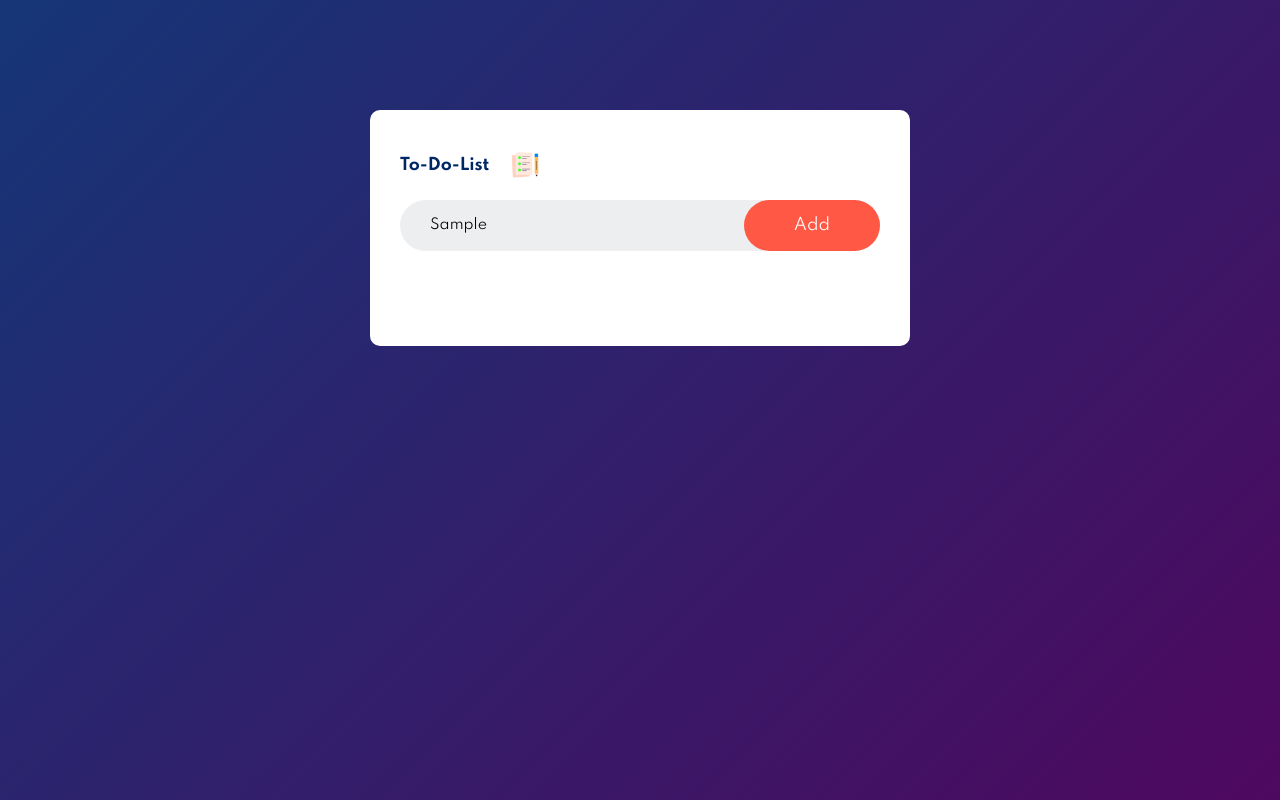
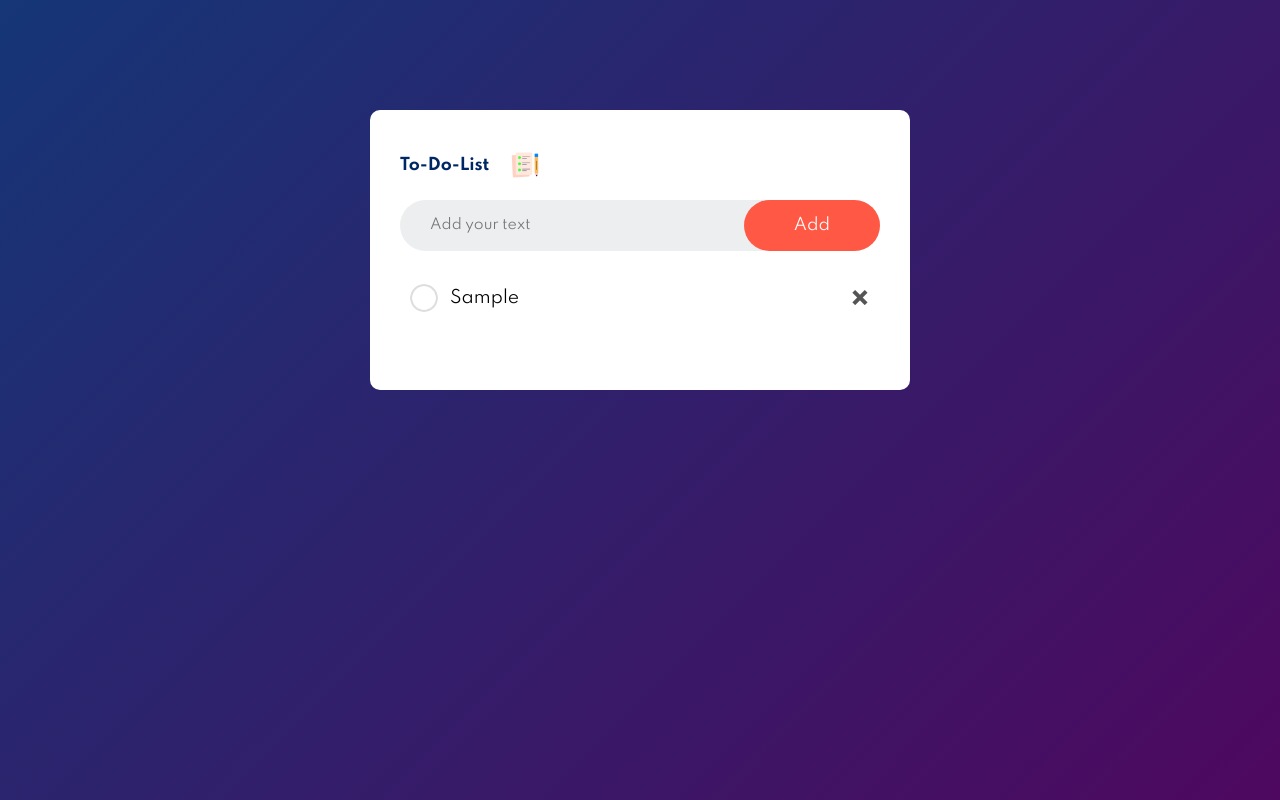
Before and after one commit to Elijah-cod/To-Do-List-App, a plain HTML site: page index.html in a window 1280 px wide. Both pictures are taken after typing "Sample" into the empty fields and a click on the button "Add". Drawn offline with Linux system fonts and the light colour scheme.

Commit message:
Done creating the TO DO list app

```diff
--- a/index.html
+++ b/index.html
@@ -16,7 +16,7 @@
           <h2>To-Do-List <img src="images/icon.png" alt=""></h2>
           <div class="row">
             <input type="text" id="input-box" placeholder="Add your text">
-            <button>Add</button>
+            <button onclick="addTask()">Add</button>
           </div>
           <ul id="list-container">
             <!-- <li class="checked">Task 1</li>
@@ -25,5 +25,7 @@
           </ul>
         </div>
     </div>
+
+    <script src="script.js"></script>
 </body>
 </html>
--- /dev/null
+++ b/script.js
@@ -0,0 +1,38 @@
+const inputBox = document.getElementById('input-box')
+const listContainer = document.getElementById('list-container')
+
+function addTask(){
+    if (inputBox.value === ''){
+        alert("No task has been entered")
+    }else{
+        let li = document.createElement('li')
+        li.innerHTML= inputBox.value
+        listContainer.appendChild(li)
+
+
+        let span = document.createElement('span')
+        span.innerHTML='\u00d7'
+        li.appendChild(span)
+    }
+    inputBox.value=''
+    saveData()
+}
+
+listContainer.addEventListener('click', (e)=>{
+    if(e.target.tagName === 'LI'){
+        e.target.classList.toggle('checked')
+        saveData()
+    } else if (e.target.tagName === 'SPAN'){
+        e.target.parentElement.remove()
+        saveData()
+    }
+})
+
+function saveData(){
+    localStorage.setItem('data', listContainer.innerHTML)
+}
+
+function showTask (){
+    listContainer.innerHTML = localStorage.getItem('data')
+}
+showTask()
--- a/style.css
+++ b/style.css
@@ -97,3 +97,21 @@ ul li::before{
 .checked::before{
   background-image: url(images/checked.png);
 }
+
+span {
+  position: absolute;
+  right: 0;
+  top: 5px;
+  height: 40px;
+  width: 40px;
+  font-size: 30px;
+  color: #555;
+  line-height: 40px;
+  font-weight: 700;
+  text-align: center;
+}
+
+span:hover {
+  color: red;
+  cursor: pointer;
+}
```
